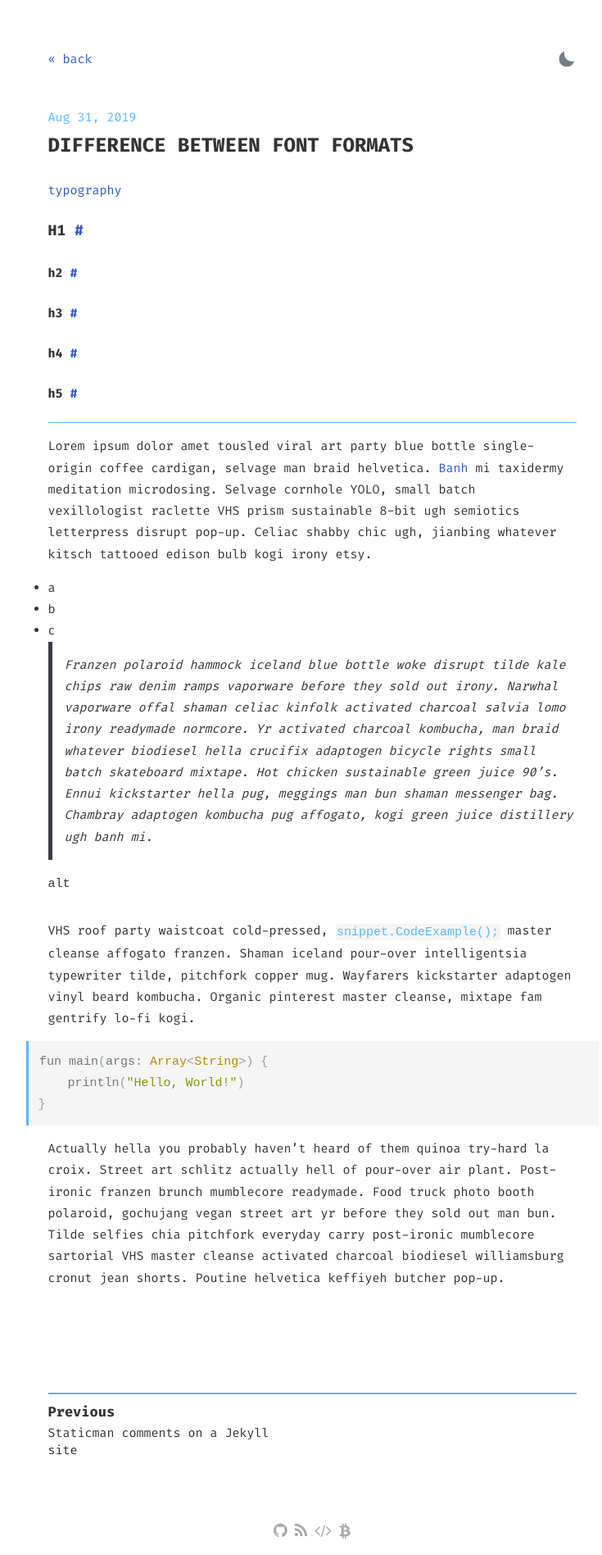
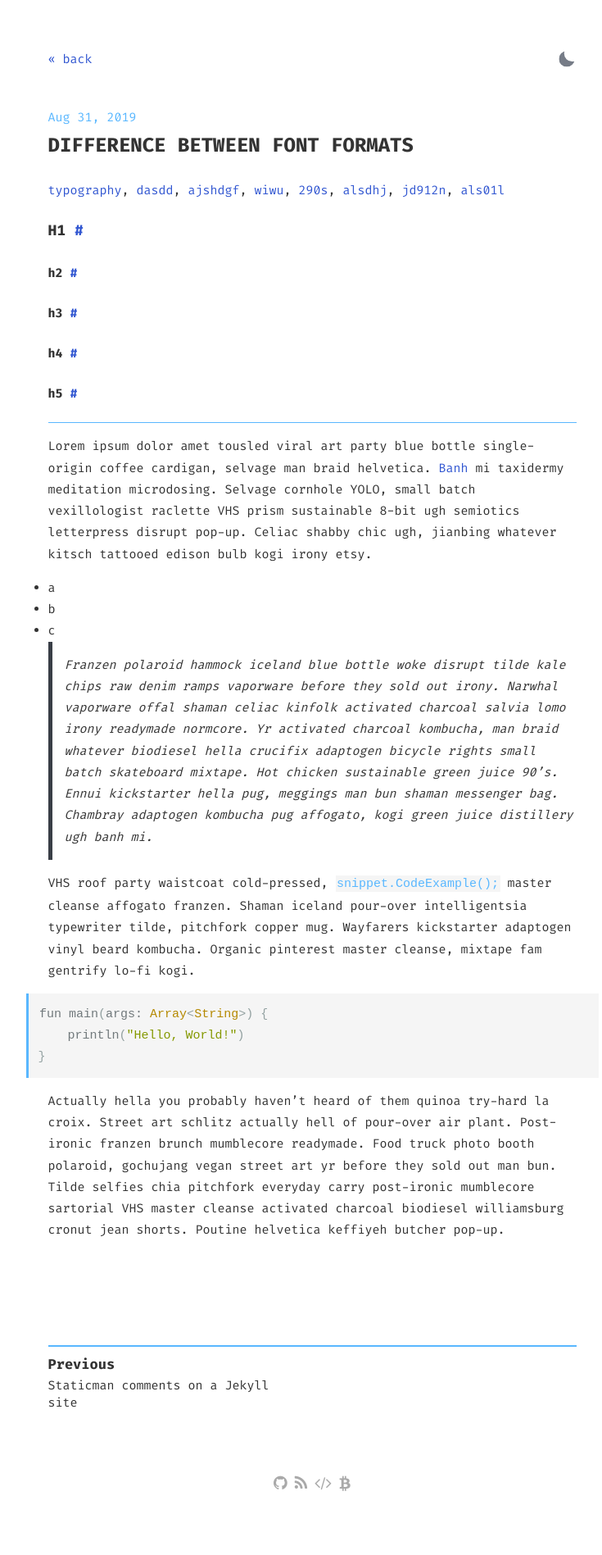
Before and after one commit to DavideBri/Gesko, a Jekyll site: the page built from _posts/2019-08-31-difference-between-font-formats.md, in a window 1280 px wide. Shown: the whole page at 82% size, without its empty margins (259-994 px from the left). Built offline with Jekyll 4.4.1, drawn with Linux system fonts in a browser that asks for light colours; after the commit the page ends 1839 px from its top, so only the background shows below that.

Commit message:
removed some html in markdown file

````diff
--- a/_posts/2019-08-31-difference-between-font-formats.md
+++ b/_posts/2019-08-31-difference-between-font-formats.md
@@ -3,8 +3,7 @@ layout: post
 title: Difference between font formats
 description: What is the difference between various font formats?
 summary: What is the difference between various font formats?
-comments: true
-tags: typography
+tags: typography dasdd ajshdgf wiwu 290s alsdhj jd912n als01l
 ---
 
 # h1
@@ -28,9 +27,8 @@ Lorem ipsum dolor amet tousled viral art party blue bottle single-origin coffee
 > Franzen polaroid hammock iceland blue bottle woke disrupt tilde kale chips raw denim ramps vaporware before they sold out irony. Narwhal vaporware offal shaman celiac kinfolk activated charcoal salvia lomo irony readymade normcore. Yr activated charcoal kombucha, man braid whatever biodiesel hella crucifix adaptogen bicycle rights small batch skateboard mixtape. Hot chicken sustainable green juice 90's. Ennui kickstarter hella pug, meggings man bun shaman messenger bag. Chambray adaptogen kombucha pug affogato, kogi green juice distillery ugh banh mi.
 
 
-<kbd>alt</kbd>
+VHS roof party waistcoat cold-pressed, `snippet.CodeExample();` master cleanse affogato franzen. Shaman iceland pour-over intelligentsia typewriter tilde, pitchfork copper mug. Wayfarers kickstarter adaptogen vinyl beard kombucha. Organic pinterest master cleanse, mixtape fam gentrify lo-fi kogi.
 
-VHS roof party waistcoat cold-pressed, `snippet.CodeExample();` master cleanse affogato franzen. Shaman iceland pour-over intelligentsia typewriter tilde, pitchfork copper mug. Wayfarers kickstarter adaptogen vinyl beard kombucha. Organic pinterest master cleanse, mixtape fam gentrify lo-fi kogi.
 
 ```java
 fun main(args: Array<String>) {
````
